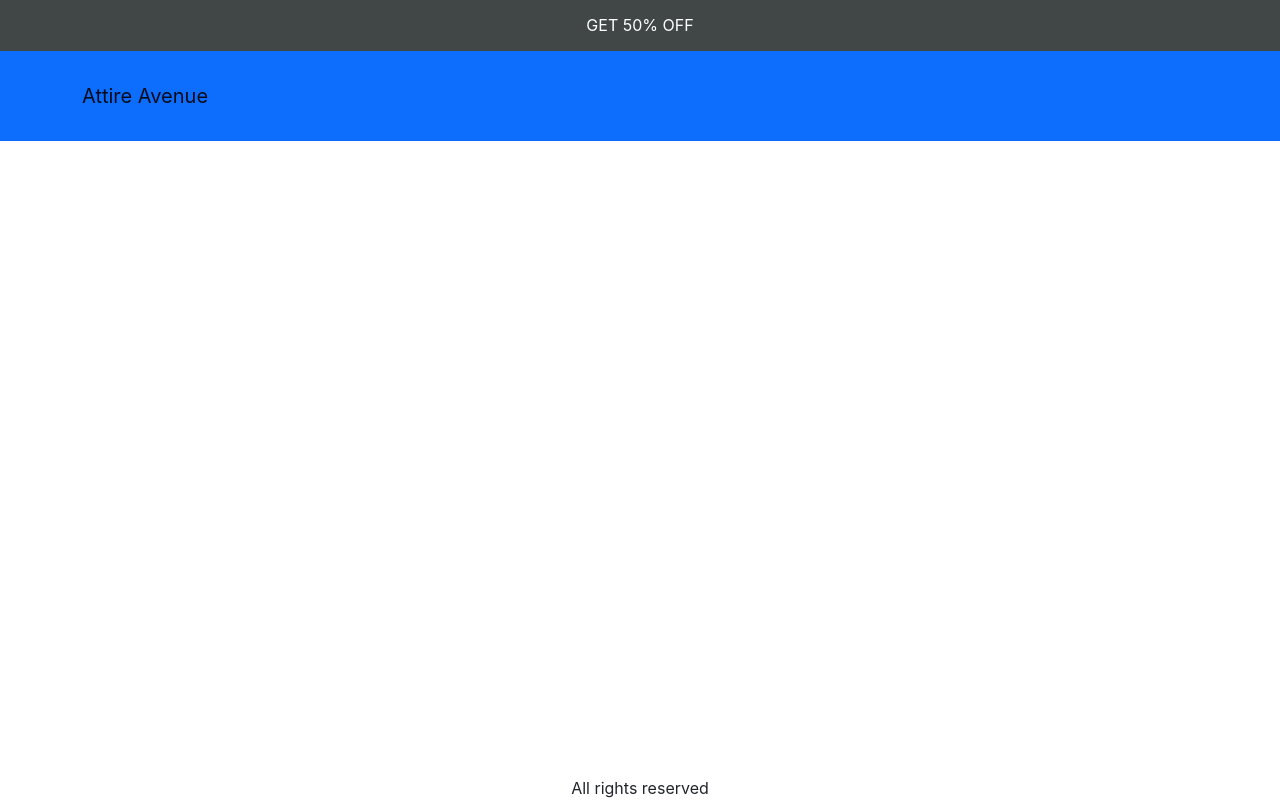
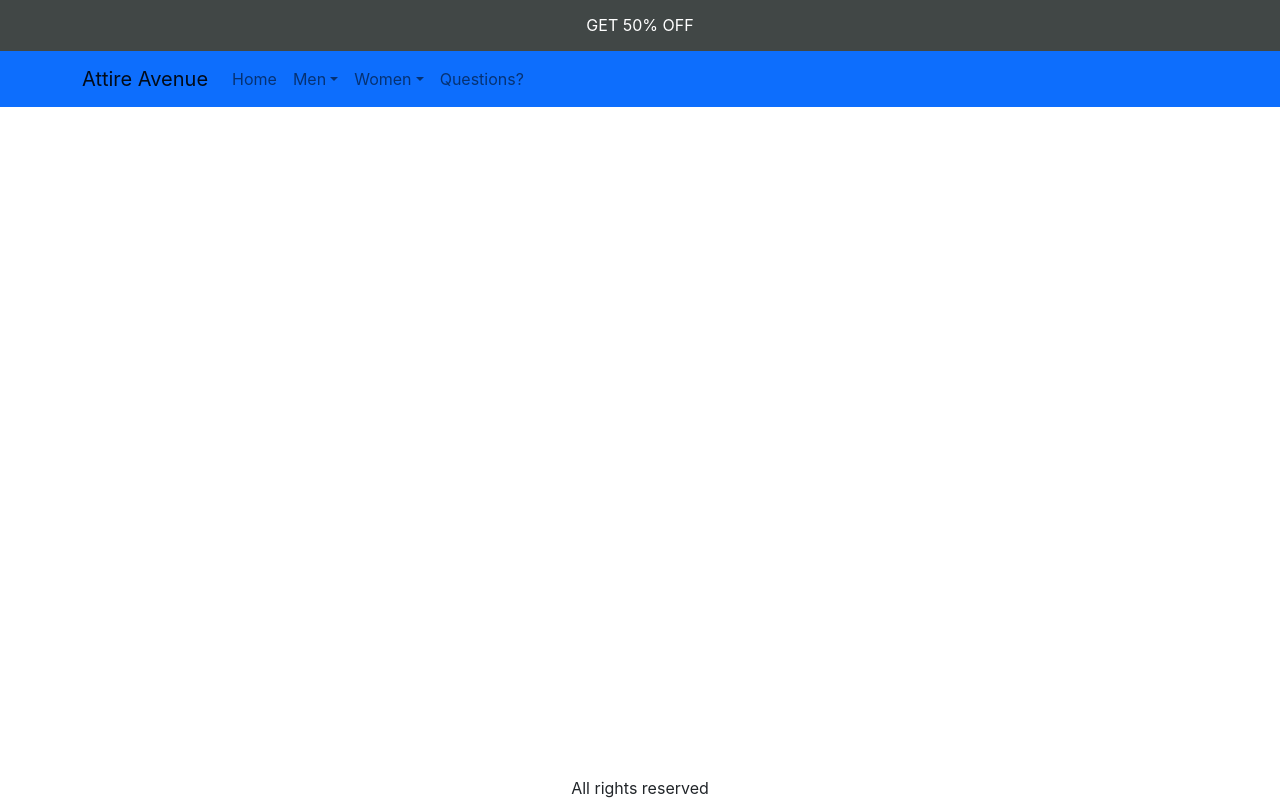
Before and after one commit to Attire-Avenue-Online-Store/Attire-Avenue, a React (Create React App) app in the folder Frontend/: page /signin in a window 1280 px wide. Built offline with nearby package versions, Linux system fonts and the light colour scheme.

Commit message:
add nav bar element

```diff
--- a/Frontend/src/App.js
+++ b/Frontend/src/App.js
@@ -10,6 +10,7 @@
 import { Store } from './Store';
 import Badge from 'react-bootstrap/Badge';
 import Nav from 'react-bootstrap/Nav';
+import NavDropdown from 'react-bootstrap/NavDropdown';
 
 function App() {
   const { state } = useContext(Store);
@@ -31,11 +32,50 @@
               <p className="announcement-bar_message">GET 50% OFF</p>
             </a>
           </div>
-          <Navbar bg="primary" variant="primary" className="first-navbar">
+          <Navbar expand="lg" bg="primary" variant="primary" className="bg-body-tertiary">
             <Container>
               <LinkContainer to="/">
-                <Navbar.Brand>Attire Avenue</Navbar.Brand>
+                <Navbar.Brand href="#home">Attire Avenue</Navbar.Brand>
               </LinkContainer>
+
+              <Navbar.Toggle aria-controls="basic-navbar-nav" />
+              <Navbar.Collapse id="basic-navbar-nav">
+                <Nav className="me-auto">
+                  <Nav.Link href="#home">Home</Nav.Link>
+                  <NavDropdown title="Men" id="basic-nav-dropdown">
+                    <NavDropdown.Item href="#action/3.1">
+                      Shorts
+                    </NavDropdown.Item>
+                    <NavDropdown.Item href="#action/3.2">
+                      T-Sirts
+                    </NavDropdown.Item>
+                    <NavDropdown.Item href="#action/3.3">
+                      Jogger Pants
+                    </NavDropdown.Item>
+                    <NavDropdown.Divider />
+                    <NavDropdown.Item href="#action/3.4">
+                      Best Sellers
+                    </NavDropdown.Item>
+                  </NavDropdown>
+                  <NavDropdown title="Women" id="basic-nav-dropdown">
+                    <NavDropdown.Item href="#action/4.1">
+                      Legging
+                    </NavDropdown.Item>
+                    <NavDropdown.Item href="#action/4.2">
+                      Traveller Pant
+                    </NavDropdown.Item>
+                    <NavDropdown.Item href="#action/4.3">
+                      Shorts
+                    </NavDropdown.Item>
+                    <NavDropdown.Divider />
+                    <NavDropdown.Item href="#action/4.4">
+                      Best Sellers
+                    </NavDropdown.Item>
+                  </NavDropdown>
+                  <Nav.Link href="#questions">Questions?</Nav.Link>
+                </Nav>
+              </Navbar.Collapse>
+
               <Nav className="me-auto">
                 <Link to="/cart" className="nav-link">
                   {cart.cartItems.length > 0 && (
```
